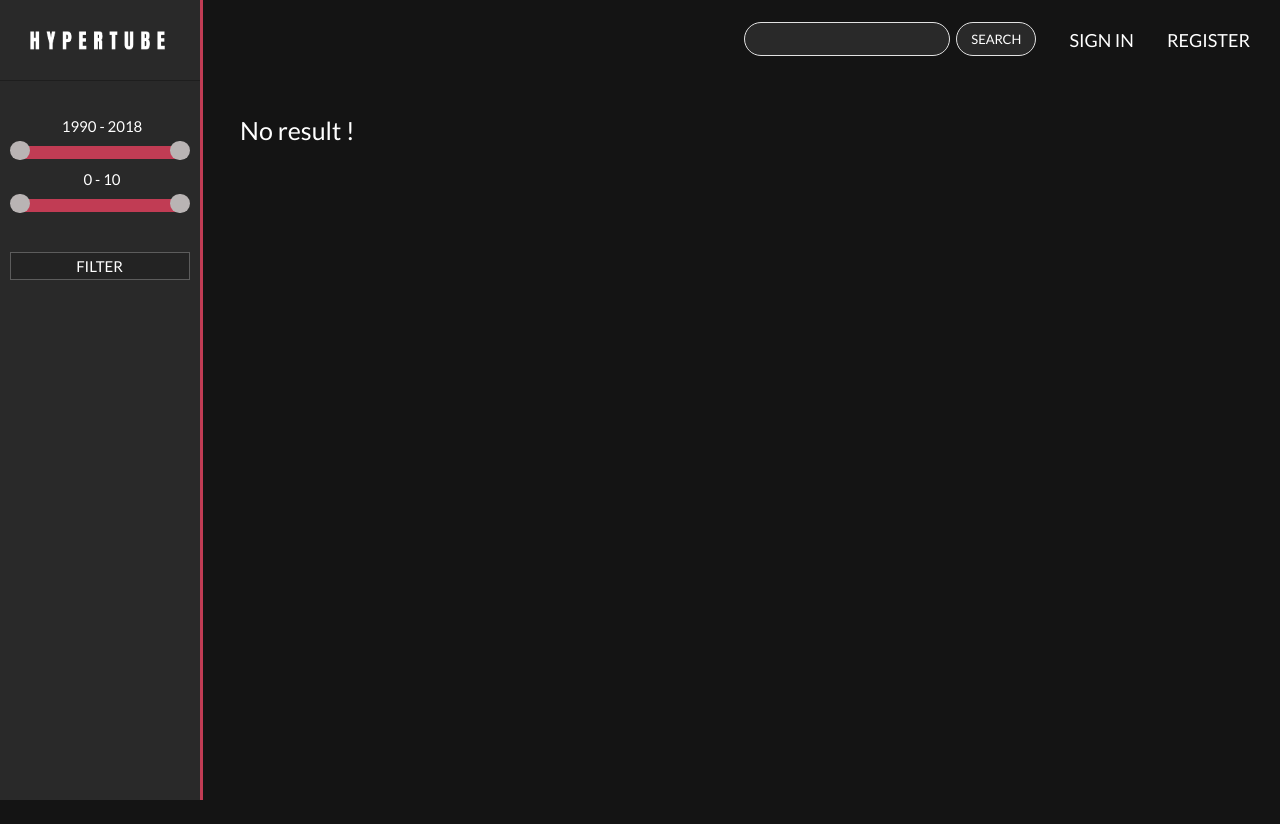
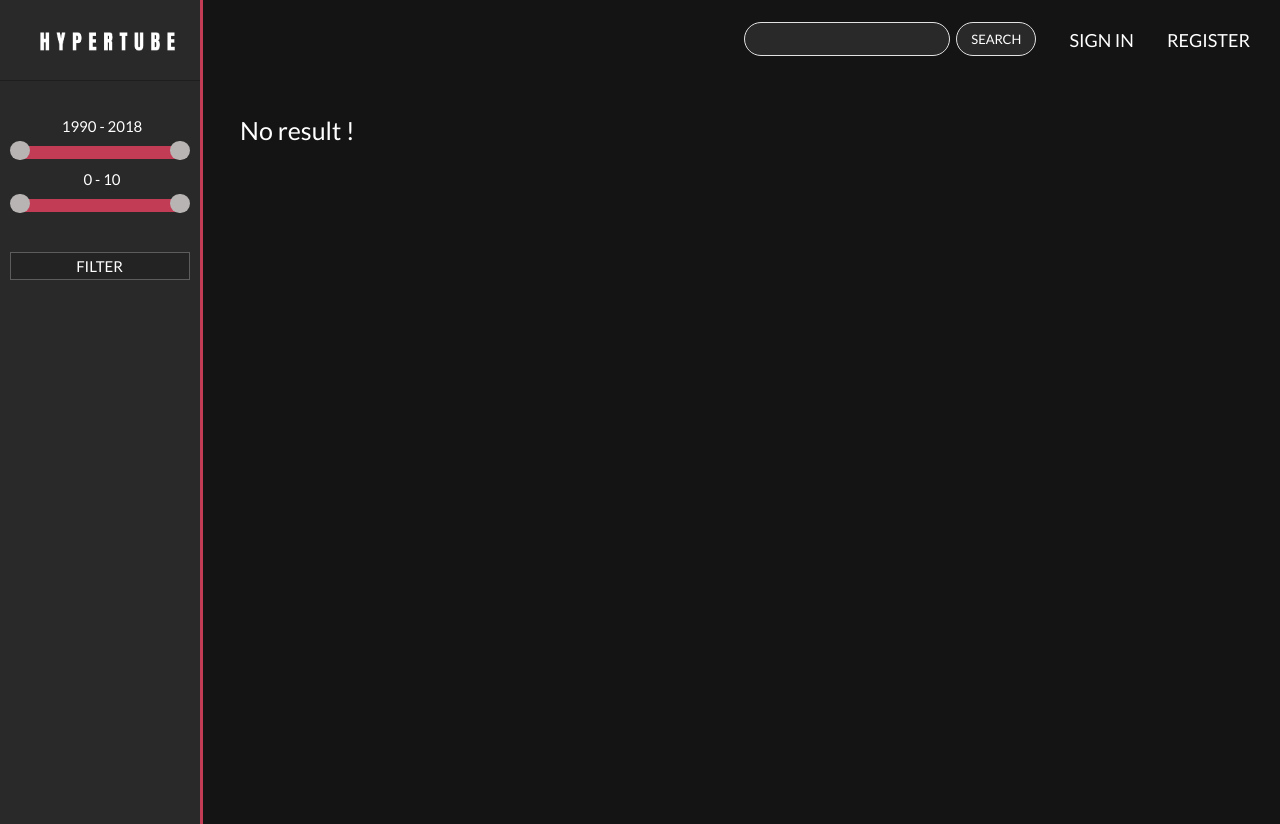
Before and after one commit to NaosFr/Hypertube, a PHP site: page / in a window 1280 px wide. Before the commit the page ends 800 px from the top, so only its background shows below. Run offline with PHP 8.4, Linux system fonts and the light colour scheme; data that the repository does not hold is empty; some libraries are stand-ins or nearby versions.

Commit message:
front_index

```diff
--- a/css/main.css
+++ b/css/main.css
@@ -188,7 +188,7 @@ header img:hover{
 
 .navbar_filter{
 	width: 200px;
-	height: 100%;
+	height: 103%;
 	overflow: auto;
 	background-color: #292929;
 	border-right: 3px solid #c13c54;
--- a/header.php
+++ b/header.php
@@ -4,7 +4,9 @@ include_once('php/connexion.php');
 if ($_SESSION['id'] == "" || $_SESSION['login'] == "") {
 	echo '<!-- ******* HEADER ***************** -->
 	<header class="float_menu">
+			<div class="background_image">
 			<a href="/"><img src="assets/icon/logo.png" alt="logo" class="logo"/></a>
+			</div>
 			<div class="float_menu_rigth">
 				<form action="#" onsubmit="return false" accept-charset="utf-8" class="search_form">
 
@@ -23,7 +25,9 @@ if ($_SESSION['id'] == "" || $_SESSION['login'] == "") {
 else{
 	echo '<!-- ******* HEADER ***************** -->
 	<header class="float_menu">
+			<div class="background_image">
 			<a href="/"><img src="assets/icon/logo.png" alt="logo" class="logo"/></a>
+			</div>
 			<div class="float_menu_rigth">
 				<form action="#" onsubmit="return false" accept-charset="utf-8" class="search_form">
 
--- a/index.php
+++ b/index.php
@@ -12,6 +12,20 @@
 	<link rel="stylesheet" href="//code.jquery.com/ui/1.12.1/themes/base/jquery-ui.css">
 	<script src="https://code.jquery.com/jquery-1.12.4.js"></script>
 	<script src="https://code.jquery.com/ui/1.12.1/jquery-ui.js"></script>
+
+	<style type="text/css">
+		.background_image{
+			background: #292929;
+		    width: 200px;
+		    height: 80px;
+		    text-align: center;
+		    justify-content: center;
+		    -webkit-justify-content: center;
+		    align-items: center;
+		    -webkit-align-items: center;
+		    display: -webkit-flex;
+		}
+	</style>
 
 </head>
 
@@ -70,7 +84,7 @@
 		{
 			genre = name;
 			if ($("#" + genre))
-				$("#" + genre).css('background-color', 'blue');
+				$("#" + genre).css('background-color', '#353535');
 		}
 		search_movie();
 	}
```
